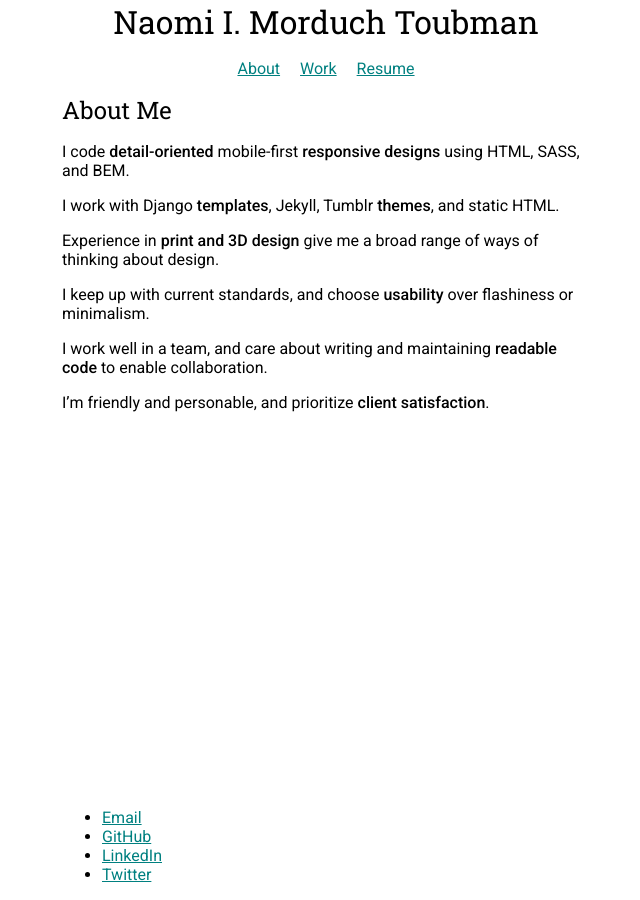
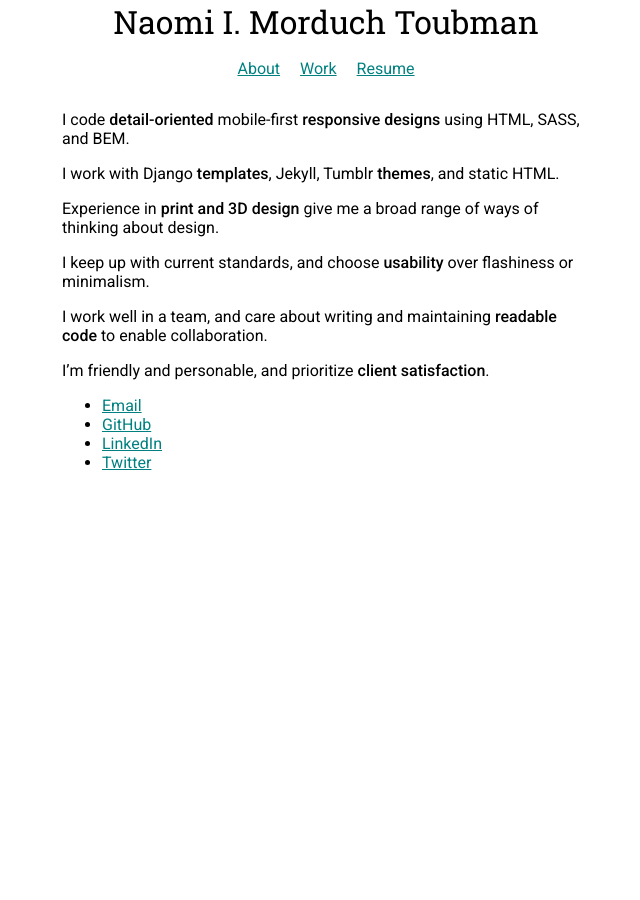
Before and after one commit to nmorduch/nmorduch.github.io, a Jekyll site: the page built from index.md, in a window 1280 px wide. Shown: the whole page, without its empty margins (314-954 px from the left). Built offline with Jekyll 4.4.1, drawn with Linux system fonts in a browser that asks for light colours; our own code applies the rules of GitHub Pages for plain Markdown files.

Commit message:
Move footer content to about page

```diff
--- a/_includes/footer.html
+++ /dev/null
@@ -1,9 +0,0 @@
-<footer>
-	<ul class="footer-links">
-	{% for link in site.data.navigation.contact %}
-		<li>
-			<a href="{{ link.link }}">{{ link.title }}</a>
-		</li>
-	{% endfor %}
-	<ul>
-</footer>
--- a/_layouts/default.html
+++ b/_layouts/default.html
@@ -7,5 +7,4 @@ layout: head
 	<main>
 		{{ content }}
 	</main>
-	{% include footer.html %}
 </body>
--- a/_layouts/portfolio_item.html
+++ b/_layouts/portfolio_item.html
@@ -5,5 +5,4 @@ layout: head
 <body>
 	{% include header.html %}
 	{{ content }}
-	{% include footer.html %}
 </body>
--- a/index.md
+++ b/index.md
@@ -1,8 +1,6 @@
 ---
 layout: default
 ---
-
-## About Me
 
 I code **detail-oriented** mobile-first **responsive designs** using HTML, SASS, and BEM.
 
@@ -15,3 +13,11 @@ I keep up with current standards, and choose **usability** over flashiness or mi
 I work well in a team, and care about writing and maintaining **readable code** to enable  collaboration.
 
 I'm friendly and personable, and prioritize **client satisfaction**.
+
+<ul class="contact-links">
+    {% for link in site.data.navigation.contact %}
+        <li>
+            <a href="{{ link.link }}">{{ link.title }}</a>
+        </li>
+    {% endfor %}
+<ul>
--- a/static/styles.css
+++ b/static/styles.css
@@ -94,13 +94,12 @@ h6 {
 body {
   display: grid;
   grid-template-columns: auto 33rem auto;
-  grid-template-rows: auto 100fr auto;
-  grid-template-areas: ". header ." ". main ." ". footer .";
+  grid-template-rows: auto 100fr;
+  grid-template-areas: ". header ." ". main .";
   grid-gap: 1rem; }
   @media (max-width: 527px) {
     body {
-      grid-template-columns: 0 100fr 0;
-      grid-template-rows: auto 100fr auto; } }
+      grid-template-columns: 0 100fr 0; } }
 
 header {
   grid-area: header; }
@@ -108,7 +107,4 @@ header {
 main {
   grid-area: main; }
 
-footer {
-  grid-area: footer; }
-
 /*# sourceMappingURL=styles.css.map */
```
Also changed, not shown: static/sass/_layout.sass (+2 -6 lines).
